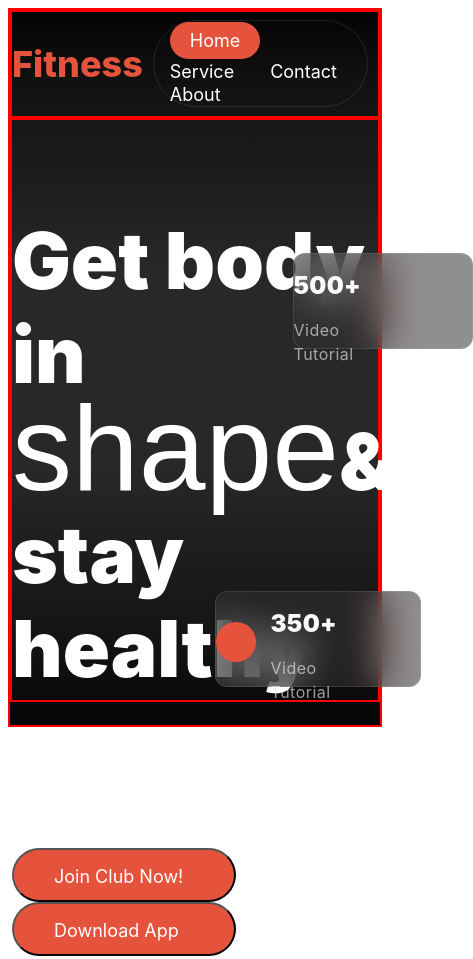
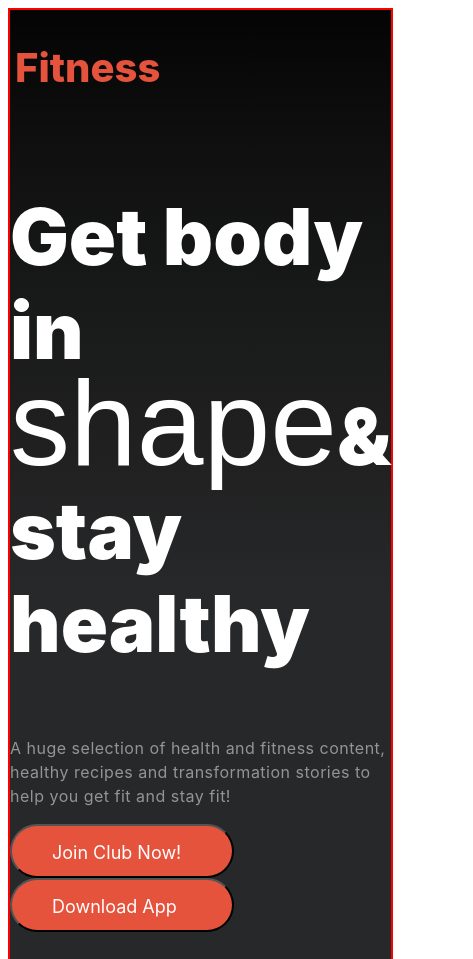
Before and after one commit to mahmodulhassan37/assignment2, a plain HTML site: page index.html in a window 390 px wide. Shown: the top 959 px of the page, 473 px wide, since content can reach past the window. Drawn offline with Linux system fonts and the light colour scheme; a web font is replaced by a local one.

Commit message:
response mobile navbar

```diff
--- a/responsive.css
+++ b/responsive.css
@@ -0,0 +1,60 @@
+@media screen and (max-width:576px) {
+    .nav-content{
+        max-width: 576px;
+        display: flex;
+        flex-direction: column;
+        justify-content: space-between;
+        align-items: start;
+
+    }
+    .right-nav{
+        display: none;
+
+    }
+    .left-nav h1 {
+        color: rgb(230, 83, 60);
+        font-family: Inter;
+        font-size: 40px;
+        font-weight: 800;
+        text-align: left;
+        margin-left: 5px;
+
+
+    }
+
+    .banner-content{
+        display: flex;
+        flex-direction: column;
+        align-items: flex-start;
+        margin: 0 auto;
+
+
+    }
+    .banner-picture{
+            max-width: 349px;
+            height: 580px;
+            left: 877px;
+            top: 135px;
+            margin-top: 20px;
+            margin-left: 50px;
+
+    }
+    .banner-picture img{
+        width: 100%;
+        position: relative;
+
+    }
+
+    .videotag{
+        position: absolute;
+        top: 145%;
+        left: 10%;
+    }
+    .videotag1{
+        position: absolute;
+        top: 115%;
+        left: 55%;
+    }
+
+
+}
--- a/style.css
+++ b/style.css
@@ -1,6 +1,6 @@
 .nav-container{
-    max-width:1520px;
-    height: 715px;
+    max-width:1500px;
+    min-width: fit-content;
     border: 2px solid red;
     background-image: linear-gradient(to bottom, #040404, #101011, #181919, #202021, #272829, #272829, #272829, #272829, #202021, #191919, #111111, #050505);
 }
@@ -11,7 +11,6 @@
     flex-direction: row;
     justify-content: space-between;
     align-items: center;
-    border: 2px solid red;
     margin: 0 auto;
 }
 .left-nav h1 {
@@ -55,13 +54,12 @@
     flex-direction: row;
     justify-content: space-between;
     align-items: center;
-    border: 2px solid red;
     margin: 0 auto;
 
 }
 .banner-txt{
     max-width:599.05px;
-    height: 440px;
+    height: fit-content;
     left: 190px;
     top: 199px;
     margin-bottom: 80px;
@@ -135,7 +133,7 @@
     text-align: left;
 }
 .tutorial{
-    width: 108px;
+    max-width: 108px;
 height: 24px;
 color: rgba(239, 237, 232, 0.65);
 font-family: Inter;
@@ -156,11 +154,11 @@ text-align: left;
     backdrop-filter: blur(20px);
     background: rgba(48, 48, 48, 0.54);
     position: absolute;
-    top: 70%;
+    top: 75%;
     left: 55%;
 }
 .videotag1{
-    width: 180px;
+    width: 206px;
     height: 96px;
     display: flex;
     flex-direction: row;
@@ -170,7 +168,7 @@ text-align: left;
     backdrop-filter: blur(20px);
     background: rgba(48, 48, 48, 0.54);
     position: absolute;
-    top: 30%;
+    top: 35%;
     left: 75%;
 
 }
```
